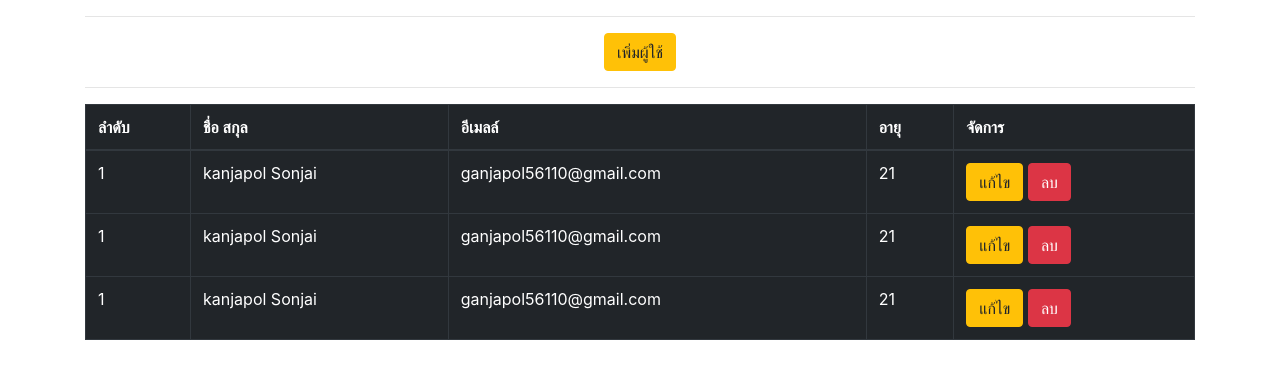
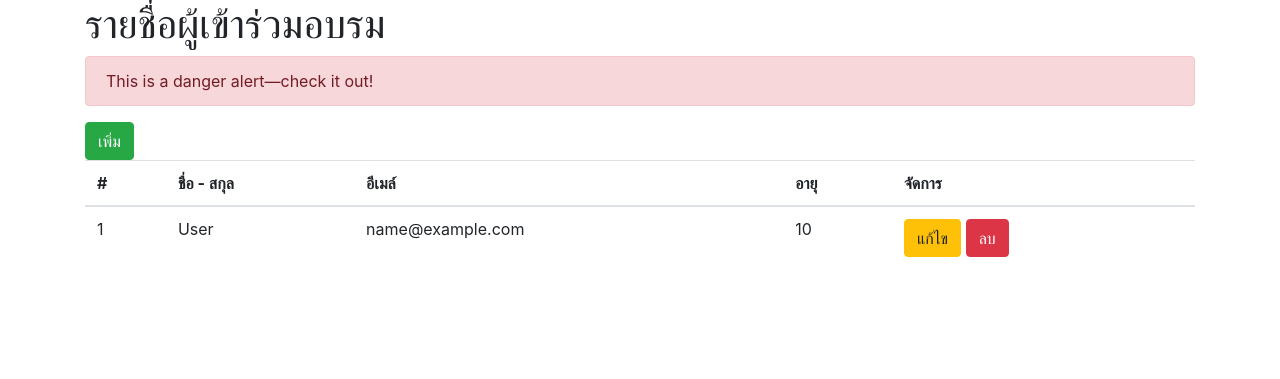
Before and after one commit to Kanjapol1996/ci, a CodeIgniter app: page /database/user in a window 1280 px wide. Shown: the part 56-435 px from the top of the page. Run offline with CodeIgniter, Linux system fonts and the light colour scheme; tables that the repository leaves empty or names only in its code hold one stand-in row (values such as "Sample post"); some libraries are stand-ins or nearby versions.

Commit message:
เพิ่มฐานข้อมูล

```diff
--- a/application/controllers/User.php
+++ b/application/controllers/User.php
@@ -4,9 +4,14 @@ class User extends CI_Controller
 {
     public function index()
     {
+        $this->load->model('user_model');
+        $users = $this->user_model->getUser();
+        $data = array(
+            'users' => $users
+        );
         $this->load->view('layout/header');
-        $this->load->view('user/users');
-		$this->load->view('layout/footer');
+        $this->load->view('user/users', $data);
+        $this->load->view('layout/footer');
     }
     public function adduser()
     {
--- /dev/null
+++ b/application/models/user_model.php
@@ -0,0 +1,10 @@
+<?php
+
+class User_model extends CI_Model {
+
+   public function getUser(){
+       $query = "SELECT * FROM users";
+       $users = $this->db->query($query);
+       return $users;
+   }
+}
--- a/application/views/user/users.php
+++ b/application/views/user/users.php
@@ -1,46 +1,33 @@
-        <hr>
-        <center><a href="/user/adduser" class="btn btn-warning">เพิ่มผู้ใช้</a>
-        <hr>
-        <table class="table table-dark table-bordered table-hover">
+<h1>รายชื่อผู้เข้าร่วมอบรม</h1>
+       <div class="alert alert-danger" role="alert">
+           This is a danger alert—check it out!
+       </div>
+       <a href="/user/adduser" class="btn btn-success">เพิ่ม</a>
+       <table class="table">
            <thead>
                <tr>
-                    <th>ลำดับ</th>
-                    <th>ชื่อ สกุล</th>
-                    <th>อีเมลล์</th>
+                   <th>#</th>
+                   <th>ชื่อ - สกุล</th>
+                   <th>อีเมล์</th>
                    <th>อายุ</th>
                    <th>จัดการ</th>
                </tr>
            </thead>
            <tbody>
+           <?php foreach ($users->result() as $user) {
+   ?>
                <tr>
-                    <td>1</td>
-                    <td>kanjapol Sonjai</td>
-                    <td>ganjapol56110@gmail.com</td>
-                    <td>21</td>
+                   <td><?php echo $user->user_id ?></td>
+                   <td><?php echo $user->fullname ?></td>
+                   <td><?php echo $user->email ?></td>
+                   <td><?php echo $user->age ?></td>
                    <td>
                        <a href="#" class="btn btn-warning">แก้ไข</a>
                        <a href="#" class="btn btn-danger">ลบ</a>
                    </td>
                </tr>
-                <tr>
-                    <td>1</td>
-                    <td>kanjapol Sonjai</td>
-                    <td>ganjapol56110@gmail.com</td>
-                    <td>21</td>
-                    <td>
-                        <a href="#" class="btn btn-warning">แก้ไข</a>
-                        <a href="#" class="btn btn-danger">ลบ</a>
-                    </td>
-                </tr>
-                <tr>
-                    <td>1</td>
-                    <td>kanjapol Sonjai</td>
-                    <td>ganjapol56110@gmail.com</td>
-                    <td>21</td>
-                    <td>
-                        <a href="#" class="btn btn-warning">แก้ไข</a>
-                        <a href="#" class="btn btn-danger">ลบ</a>
-                    </td>
-                </tr>
+
+               <?php
+} ?>
            </tbody>
        </table>
```
Lines whose indentation alone changed are shown as unchanged.
